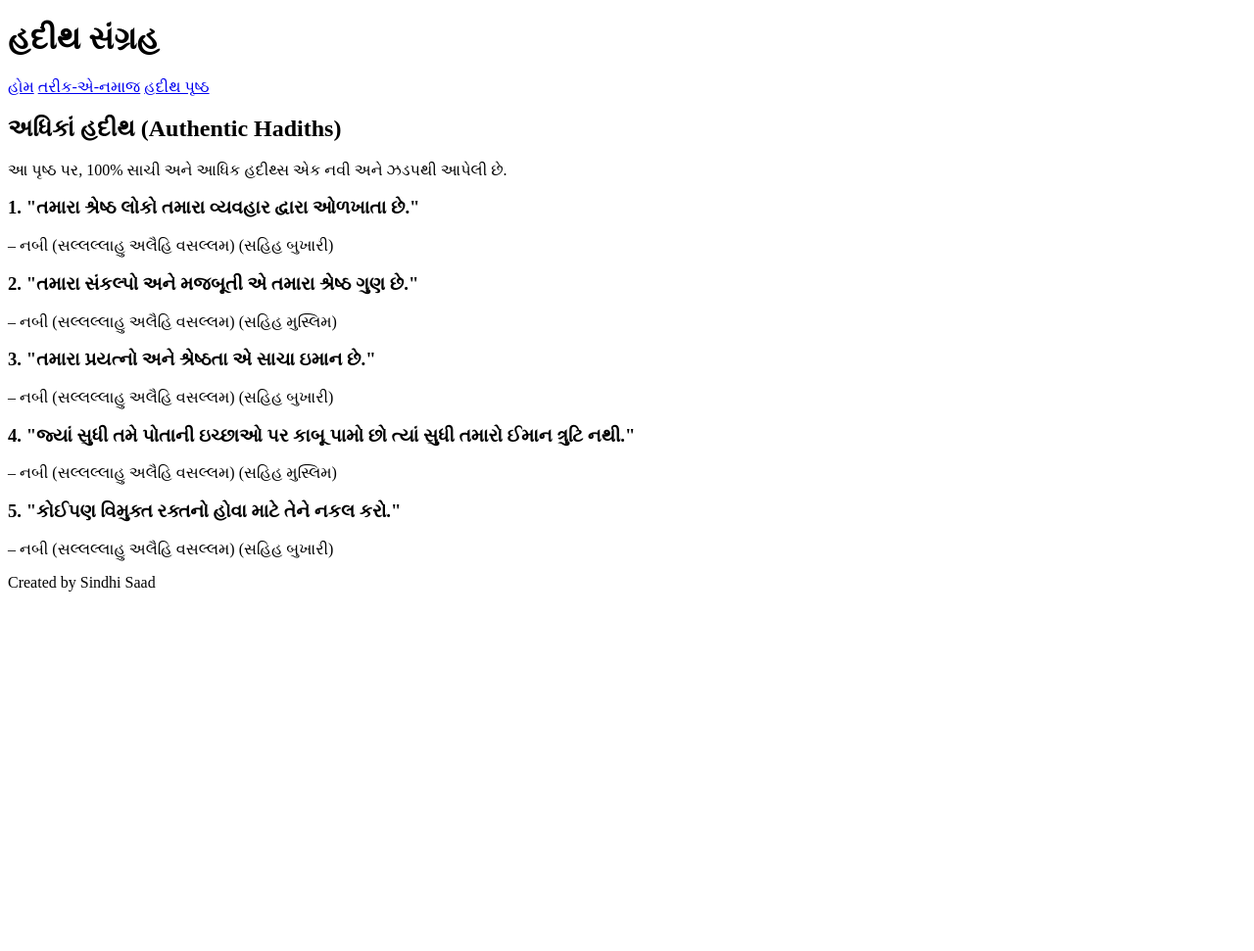
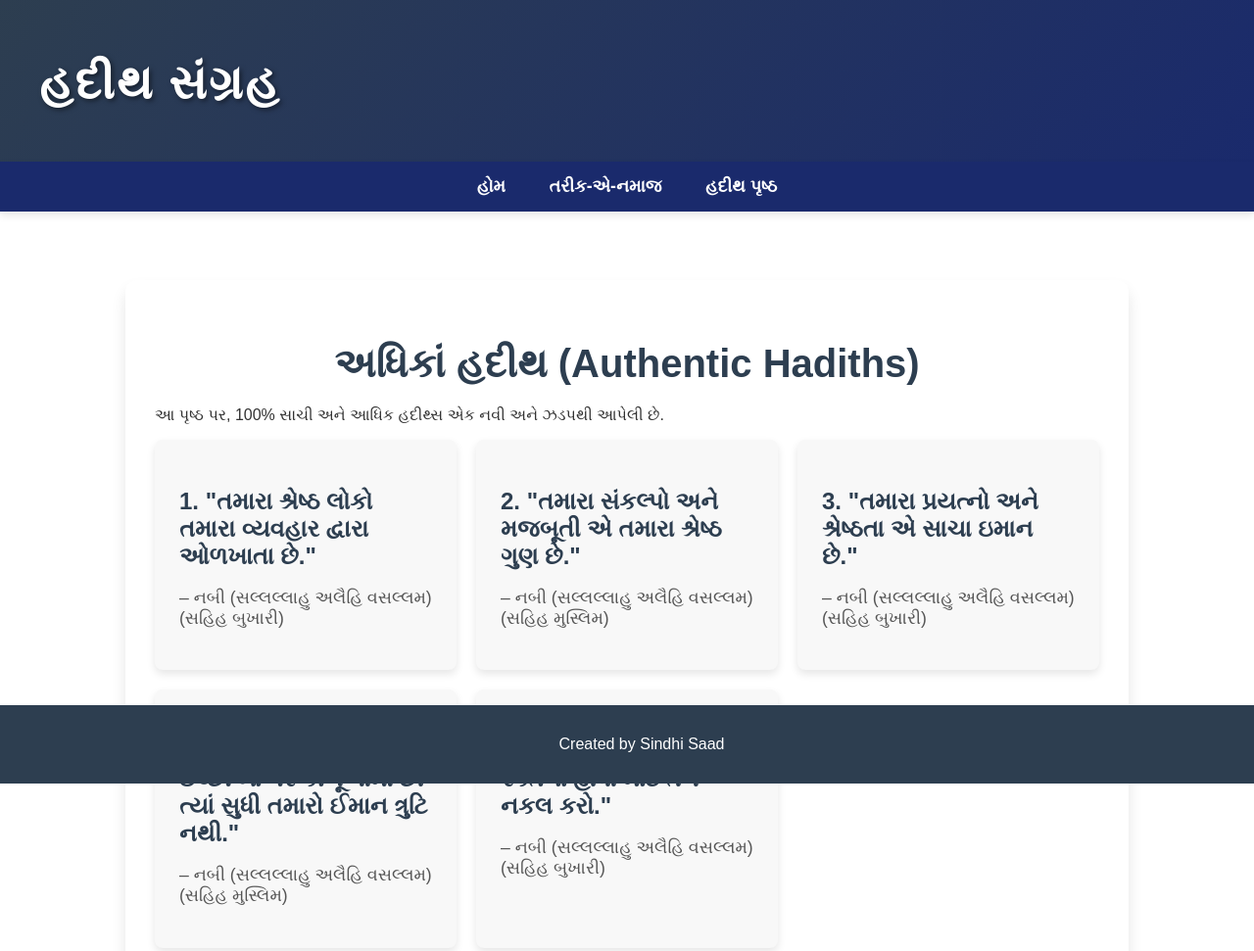
Before and after one commit to sindhisad/ISLAMIC, a plain HTML site: page hadith.html in a window 1280 px wide. Shown: the top 971 px of the page at 98% size. Before the commit the page ends 800 px from the top, so only its background shows below. Drawn offline with Linux system fonts and the light colour scheme.

Commit message:
Update hadith.html

```diff
--- a/hadith.html
+++ b/hadith.html
@@ -4,7 +4,7 @@
     <meta charset="UTF-8">
     <meta name="viewport" content="width=device-width, initial-scale=1.0">
     <title>હદીથ પૃષ્ઠ (Hadith Page)</title>
-    <link rel="stylesheet" href="hadith-styles.css">
+    <link rel="stylesheet" href="styles.css">
 </head>
 <body>
     <header>
```
